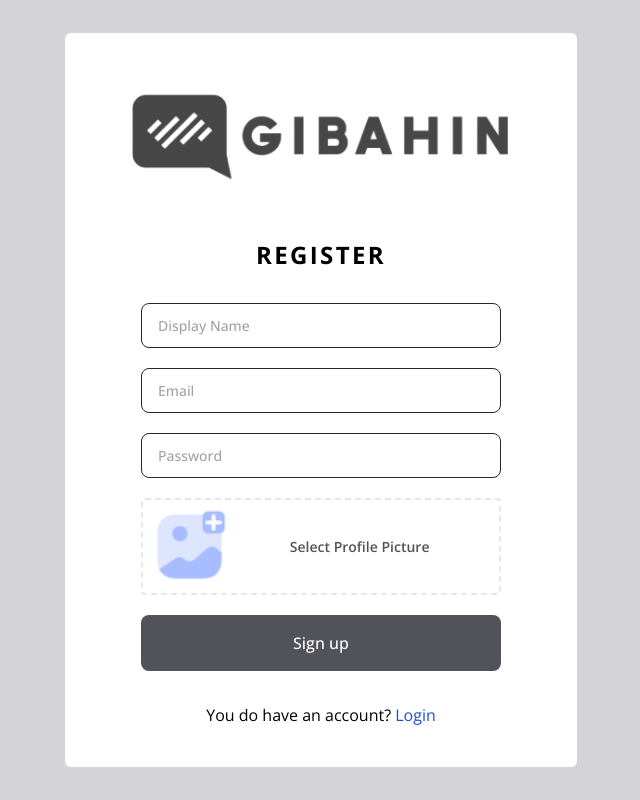
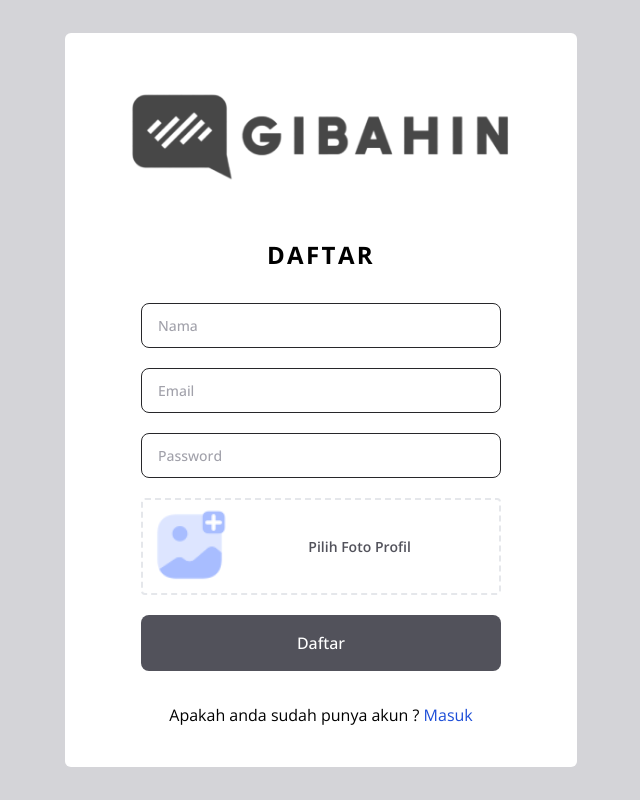
Before and after one commit to Burzess/Chat-App-GIBAHIN, a React (Create React App) app: page /register in a window 1280 px wide. Shown: the whole page, without its empty margins (319-959 px from the left). Built offline with nearby package versions, Linux system fonts and the light colour scheme; no server answers.

Commit message:
ubah bahasa

```diff
--- a/src/components/Input.jsx
+++ b/src/components/Input.jsx
@@ -29,7 +29,7 @@ const Input = () => {
   const { currentUser } = useContext(AuthContext);
   const { data } = useContext(ChatContext);
 
-  const uploadFiveToServer = async (file) => {
+  const uploadFileToServer = async (file) => {
     const uploadServer = await getUploadServer();
 
     const formData = new FormData();
@@ -65,13 +65,15 @@ const Input = () => {
     };
   };
 
-  const handleSend = async () => {
+  const handleSend = async (e) => {
+    e.preventDefault();
+
     setIsUploading(true);
     try {
       let fileData = null;
 
       if (attachment) {
-        fileData = await uploadFiveToServer(attachment);
+        fileData = await uploadFileToServer(attachment);
       }
 
       const messageData = {
@@ -157,10 +159,10 @@ const Input = () => {
           </div>
         )}
       </div>
-      <div className="input">
+      <form onSubmit={handleSend} className="input">
         <input
           type="text"
-          placeholder="Type something..."
+          placeholder="Ketik sesuatu..."
           onChange={(e) => setText(e.target.value)}
           value={text}
         />
@@ -192,14 +194,14 @@ const Input = () => {
             onChange={(e) => handleFileChange(e.target.files[0])}
           />
           <button
-            onClick={handleSend}
+            type="submit"
             disabled={isUploading || (!attachment && text.length === 0)}
           >
             <FaPaperPlane className="text-white" />
-            {isUploading ? "Uploading" : "Send"}
+            {isUploading ? "Mengupload" : "Kirim"}
           </button>
         </div>
-      </div>
+      </form>
     </>
   );
 };
--- a/src/components/Message.jsx
+++ b/src/components/Message.jsx
@@ -37,11 +37,13 @@ const Message = ({ message }) => {
           {message.file && (
             <div className="fileContent">
               {message.file.mimeType?.startsWith("image/") ? (
-                <img
-                  src={message.file.url}
-                  alt={message.file.filename}
-                  className="messageImage"
-                />
+                <a href={message.file.url}>
+                  <img
+                    src={message.file.url}
+                    alt={message.file.filename}
+                    className="messageImage"
+                  />
+                </a>
               ) : message.file.mimeType?.startsWith("video/") ? (
                 <video
                   src={message.file.url}
--- a/src/components/Search.jsx
+++ b/src/components/Search.jsx
@@ -101,7 +101,7 @@ const Search = () => {
         <FaSearch size={20} className="text-white" />
         <input
           type="text"
-          placeholder="Find a user"
+          placeholder="Cari Pengguna"
           onChange={(e) => setUsername(e.target.value)}
           value={username}
         />
--- a/src/global.css
+++ b/src/global.css
@@ -40,7 +40,7 @@ a {
             }
 
             .error {
-                @apply text-red-600;
+                @apply text-red-600 text-center;
             }
         }
     }
@@ -189,13 +189,17 @@ a {
                             @apply max-w-[600px];
 
                             .messageImage {
-                                @apply rounded-lg max-w-[400px];
+                                @apply rounded-lg max-w-[400px] max-h-[300px];
                             }
 
                             .messageVideo {
-                                @apply rounded-lg max-w-[400px];
+                                @apply rounded-lg max-w-[400px] max-h-[300px];
                             }
                         }
+                    }
+
+                    .date {
+                        @apply min-w-fit flex flex-row items-center gap-1 text-xs text-white ml-10;
                     }
 
                     &.owner {
@@ -212,10 +216,10 @@ a {
                                 @apply rounded-tl-lg rounded-tr-none bg-zinc-400;
                             }
                         }
-                    }
 
-                    .date {
-                        @apply min-w-fit flex flex-row items-center gap-1 text-xs text-white;
+                        .date {
+                            @apply mr-10;
+                        }
                     }
 
                 }
--- a/src/lib.js
+++ b/src/lib.js
@@ -6,11 +6,11 @@ export const formatDate = (dateObj) => {
     const date = new Date(dateObj.seconds * 1000);
 
     if (isToday(date)) {
-        return `Today, ${format(date, "p")}`;
+        return `Hari Ini, ${format(date, "p")}`;
     }
 
     if (isYesterday(date)) {
-        return `Yesterday, ${format(date, "p")}`;
+        return `Kemarin, ${format(date, "p")}`;
     }
 
     return format(date, "MMM d, yyyy, p");
--- a/src/pages/Login.jsx
+++ b/src/pages/Login.jsx
@@ -9,6 +9,15 @@ const Login = () => {
   const [errMessage, setErrMessage] = useState("");
   const navigate = useNavigate();
 
+  /*************  ✨ Codeium Command ⭐  *************/
+  /**
+   * Handles login form submission. When the form is submitted, the user is
+   * authenticated using the provided email and password. If authentication
+   * succeeds, the user is redirected to the homepage. If authentication fails,
+   * an error message is displayed to the user.
+   * @param {Event} e - The form submission event
+   */
+  /******  40b1d93b-1e21-40a0-8146-aeaf2d372652  *******/
   const handleSubmit = async (e) => {
     e.preventDefault();
     const email = e.target[0].value;
@@ -26,15 +35,15 @@ const Login = () => {
     <div className="formContainer">
       <div className="formWrapper">
         <img src={Logo} width={"400px"} alt="logo" />
-        <span className="title">Login</span>
+        <span className="title">Masuk</span>
         <form onSubmit={handleSubmit}>
           <input type="email" placeholder="Email" />
           <input type="password" placeholder="Password" />
-          <button type="submit">Sign in</button>
+          <button type="submit">Masuk</button>
           {err && <span className="error">{errMessage}</span>}
         </form>
         <p>
-          You don't have an account? <Link to="/register">Register</Link>
+          Tidak punya akun? <Link to="/register">Daftar</Link>
         </p>
       </div>
     </div>
--- a/src/pages/Register.jsx
+++ b/src/pages/Register.jsx
@@ -101,9 +101,9 @@ const Register = () => {
     <div className="formContainer">
       <div className="formWrapper">
         <img src={Logo} width={"400px"} alt="logo" />
-        <span className="title">Register</span>
+        <span className="title">Daftar</span>
         <form onSubmit={handleSubmit}>
-          <input required type="text" placeholder="Display Name" />
+          <input required type="text" placeholder="Nama" />
           <input required type="email" placeholder="Email" />
           <input required type="password" placeholder="Password" />
           <input
@@ -111,22 +111,21 @@ const Register = () => {
             style={{ display: "none" }}
             type="file"
             id="file"
+            accept="image/*"
             onChange={handleFileChange}
           />
           <label htmlFor="file">
             <img src={preview || Add} width={"100px"} alt="Avatar preview" />
-            <span>
-              {preview ? "Change Profile Picture" : "Select Profile Picture"}
-            </span>
+            <span>{preview ? "Ubah Foto Profil" : "Pilih Foto Profil"}</span>
           </label>
           <button disabled={loading || imgUploading}>
-            {loading ? "Processing..." : "Sign up"}
+            {loading ? "Processing..." : "Daftar"}
           </button>
-          {imgUploading && "Uploading the image, please wait..."}
-          {err && <span>{errMessage}</span>}
+          {imgUploading && "Mengunggah gambar, harap tunggu..."}
+          {err && <span className="error">{errMessage}</span>}
         </form>
         <p>
-          You do have an account? <Link to="/login">Login</Link>
+          Apakah anda sudah punya akun ? <Link to="/login">Masuk</Link>
         </p>
       </div>
     </div>
```
Also changed, not shown: src/img/attach.png (deleted), src/img/img.png (deleted).
